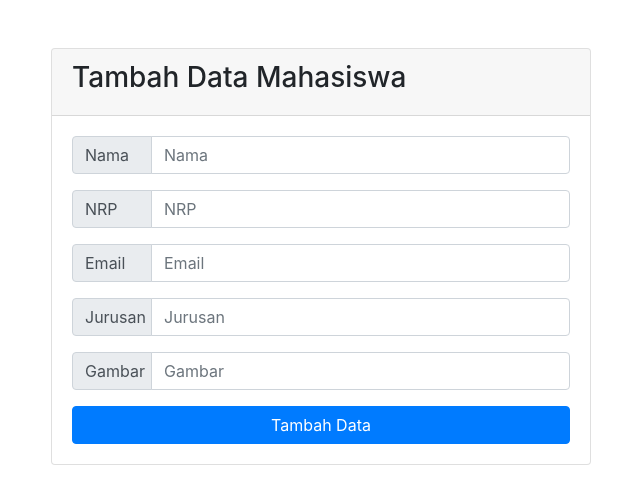
After one commit to youudan/pw2020_193040034, a PHP site: page /tambah.php in a window 1280 px wide. The commit adds this page. Shown: the top 504 px of the page, without its empty margins (319-959 px from the left). Run offline with PHP 8.4, Linux system fonts and the light colour scheme; some libraries are stand-ins or nearby versions.

Commit message:
add tambah data

```diff
--- a/kuliah/pertemuan10/functions.php
+++ b/kuliah/pertemuan10/functions.php
@@ -20,3 +20,28 @@ function query($query)
   }
   return $rows;
 }
+
+function tambah($data)
+{
+  $conn = koneksi();
+
+  $nama    = htmlspecialchars($data['nama']);
+  $nrp     = htmlspecialchars($data['nrp']);
+  $jurusan = htmlspecialchars($data['jurusan']);
+  $email   = htmlspecialchars($data['email']);
+  $gambar  = htmlspecialchars($data['gambar']);
+
+  $query = "INSERT INTO
+             mahasiswa
+            VALUES
+            (null, '$nama', '$nrp', '$email', '$jurusan', '$gambar')
+           ";
+  mysqli_query($conn, $query);
+  echo mysqli_error($conn);
+  return mysqli_affected_rows($conn);
+}
+
+function css()
+{
+  echo ' <link rel="stylesheet" href="node_modules/bootstrap/dist/css/bootstrap.min.css">';
+}
--- /dev/null
+++ b/kuliah/pertemuan10/tambah.php
@@ -0,0 +1,97 @@
+<?php
+require 'functions.php';
+if (isset($_POST['tambah'])) {
+
+  if (tambah($_POST) > 0) {
+    echo '<div class="alert alert-success" role="alert">
+            Data berhasil ditambahkan!
+          </div>';
+  } else {
+    echo '<div class="alert alert-danger" role="alert">
+            Data gagal ditambahkan!
+          </div>';
+  }
+}
+?>
+<!DOCTYPE html>
+<html lang="en">
+
+<head>
+  <meta charset="UTF-8">
+  <meta name="viewport" content="width=device-width, initial-scale=1.0">
+  <?= css(); ?>
+  <title>Tambah Data Mahasiswa</title>
+</head>
+
+<body>
+  <div class="container mt-5">
+    <div class="row justify-content-md-center">
+      <div class="col-md-6">
+        <div class="card d-flex justify-content-center">
+          <div class="card-header">
+            <h3>Tambah Data Mahasiswa</h3>
+          </div>
+          <div class="card-body">
+            <form action="" method="POST">
+              <div class="input-group mb-3">
+                <div class="input-group-prepend">
+                  <span class="input-group-text" style="width:80px;" id="namaD">Nama</span>
+                </div>
+                <input type="text" class="form-control" name="nama" placeholder="Nama" aria-describedby="namaD" required>
+              </div>
+              <div class="input-group mb-3">
+                <div class="input-group-prepend">
+                  <span class="input-group-text" style="width:80px;" id="nrpD">NRP</span>
+                </div>
+                <input type="text" class="form-control" name="nrp" placeholder="NRP" aria-describedby="nrpD" required>
+              </div>
+              <div class="input-group mb-3">
+                <div class="input-group-prepend">
+                  <span class="input-group-text" style="width:80px;" id="emailD">Email</span>
+                </div>
+                <input type="text" class="form-control" name="email" placeholder="Email" aria-describedby="emailD" required>
+              </div>
+              <div class="input-group mb-3">
+                <div class="input-group-prepend">
+                  <span class="input-group-text" style="width:80px;" id="jurusanD">Jurusan</span>
+                </div>
+                <input type="text" class="form-control" name="jurusan" placeholder="Jurusan" aria-describedby="jurusanD" required>
+              </div>
+              <div class="input-group mb-3">
+                <div class="input-group-prepend">
+                  <span class="input-group-text" style="width:80px;" id="gambarD">Gambar</span>
+                </div>
+                <input type="text" class="form-control" name="gambar" placeholder="Gambar" aria-describedby="gambarD" required>
+              </div>
+              <!-- <div class="input-group mb-3">
+                <div class="input-group-prepend">
+                  <span class="input-group-text" id="gambarAddon">Gambar</span>
+                </div>
+                <div class="custom-file">
+                  <input type="file" class="custom-file-input" id="gambar" aria-describedby="gambarAddon">
+                  <label class="custom-file-label" for="gambar">Choose file</label>
+                </div>
+              </div> -->
+              <button type="submit" class="btn btn-primary btn-block" name="tambah">Tambah Data</button>
+            </form>
+          </div>
+        </div>
+      </div>
+    </div>
+  </div>
+
+  <script src="node_modules/jquery/dist/jquery.min.js"></script>
+  <script src="node_modules/bootstrap/dist/js/bootstrap.min.js"></script>
+  <script>
+    $(document).ready(function() {
+      console.log("ready!");
+      $('.custom-file input').change(function(e) {
+        if (e.target.files.length) {
+          $(this).next('.custom-file-label').html(e.target.files[0].name);
+        }
+      });
+    });
+  </script>
+</body>
+
+</html>
```
Also changed, not shown: kuliah/pertemuan10/detail.php (+6 -2 lines), kuliah/pertemuan10/latihan3.php (+16 -16 lines), kuliah/pertemuan10/package-lock.json (added).
